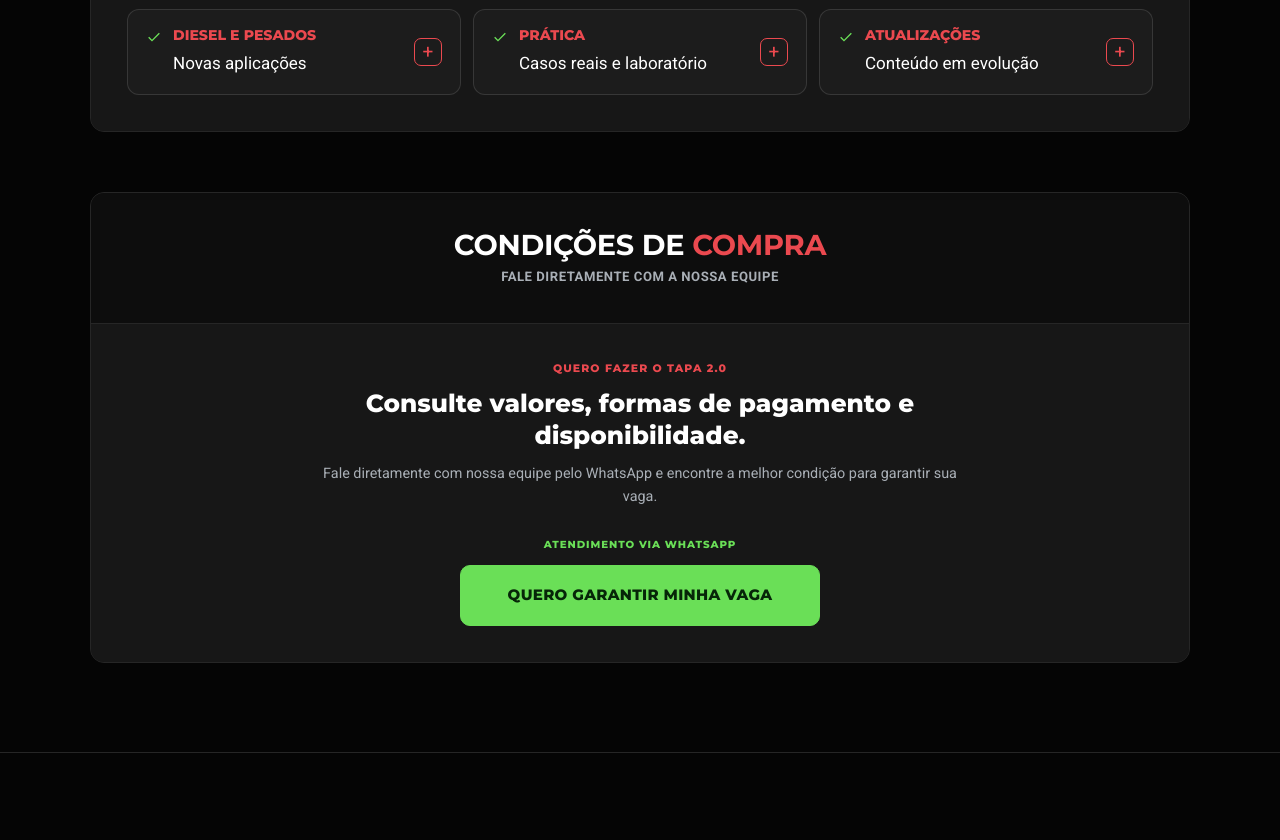
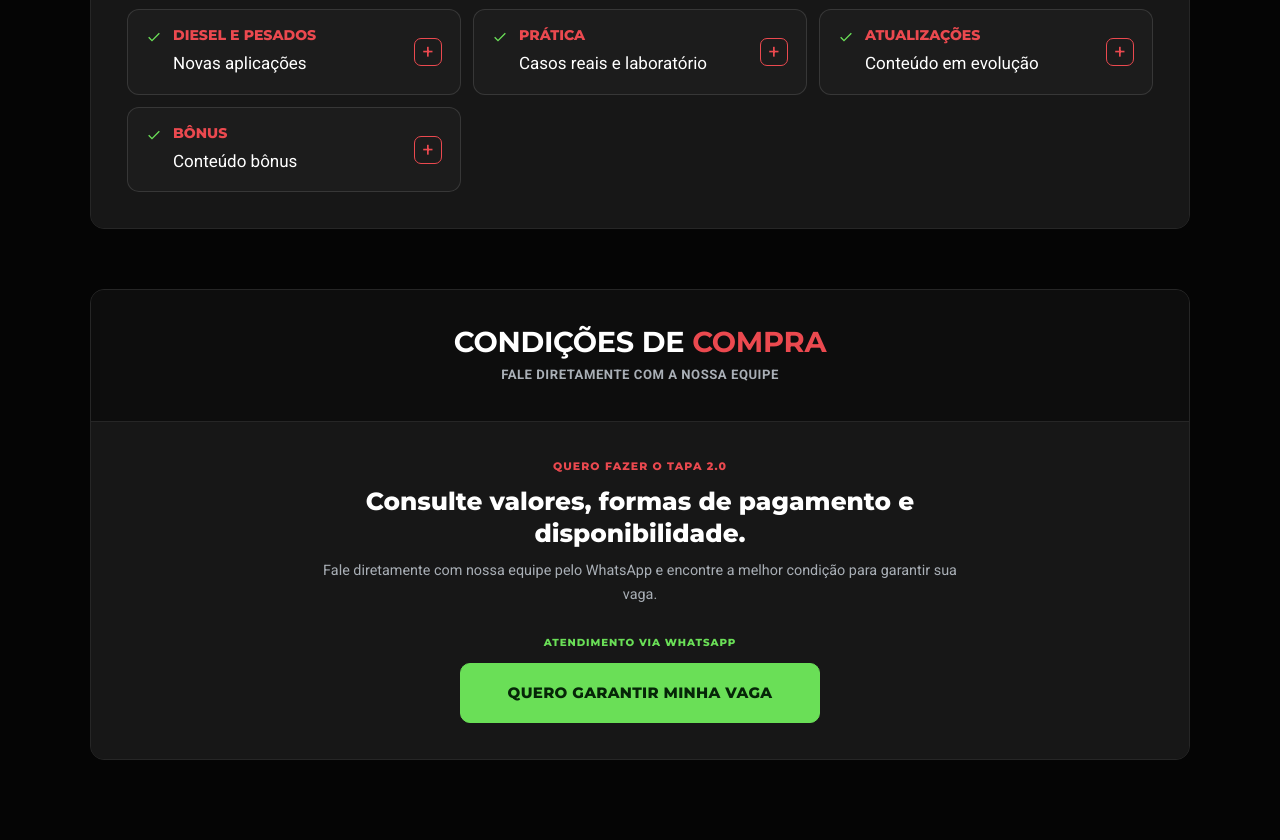
Before and after one commit to cecimoura/TapaVenda2.0, a plain HTML site: page index.html in a window 1280 px wide. Shown: the part 7177-8017 px from the top of the page. Drawn offline with Linux system fonts and the light colour scheme.

Commit message:
Adicionado card com os bonus

```diff
--- a/index.html
+++ b/index.html
@@ -530,6 +530,31 @@
             </div>
           </details>
 
+          <details class="topic-accordion">
+            <summary>
+              <div class="topic-head">
+                <svg width="16" height="16" viewBox="0 0 24 24" fill="none" stroke="#6ADF57" stroke-width="2">
+                  <path d="M4 12.5l5 5L20 6.5"/>
+                </svg>
+
+                <div class="topic-title">
+                  <strong><span class="bloco-numero">BÔNUS</span></strong>
+                  <span>Conteúdo bônus</span>
+                </div>
+              </div>
+
+              <span class="topic-arrow">+</span>
+            </summary>
+
+            <div class="topic-dropdown">
+              <ul>
+                <li>4 meses de acesso à Calculadora Editec Light</li>
+                <li>Visita presencial de 2 dias</li>
+                <li>Lives ao vivo</li>
+              </ul>
+            </div>
+          </details>
+
         </div>
 
       </div>
```
